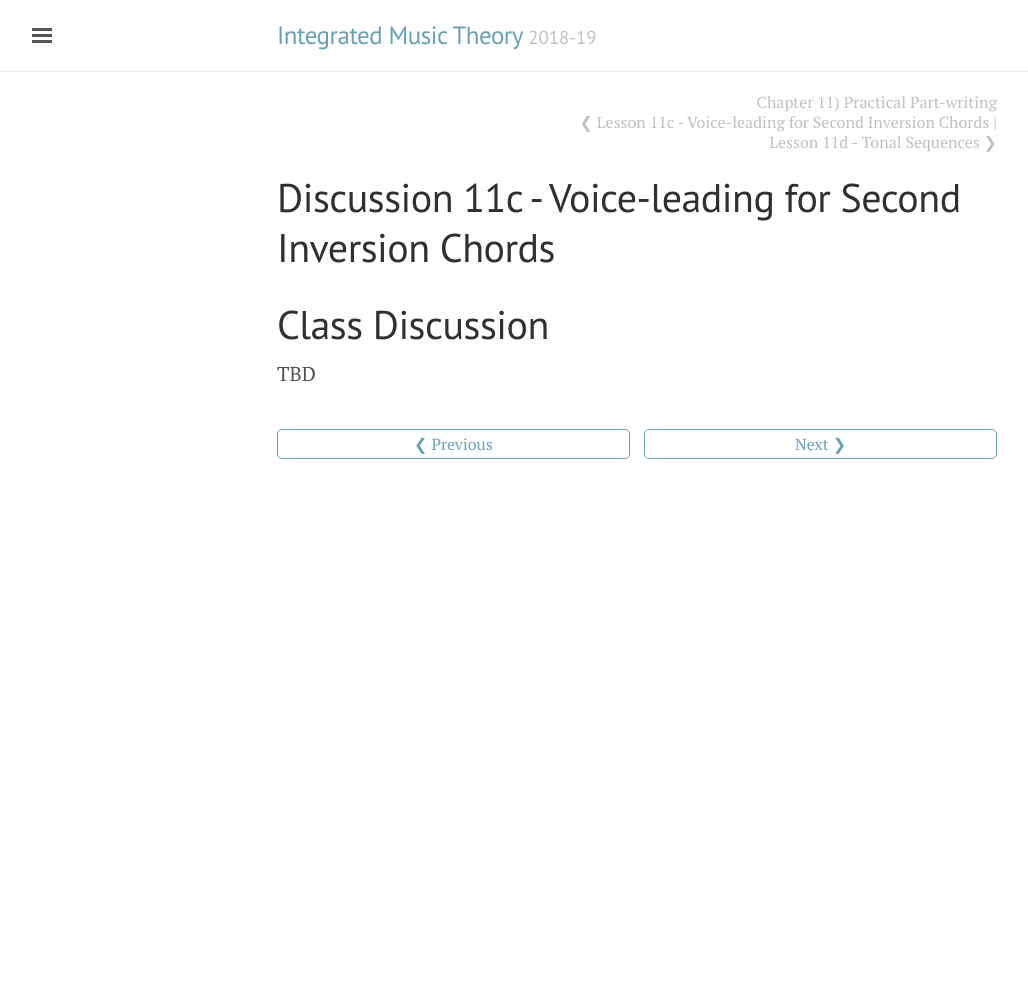
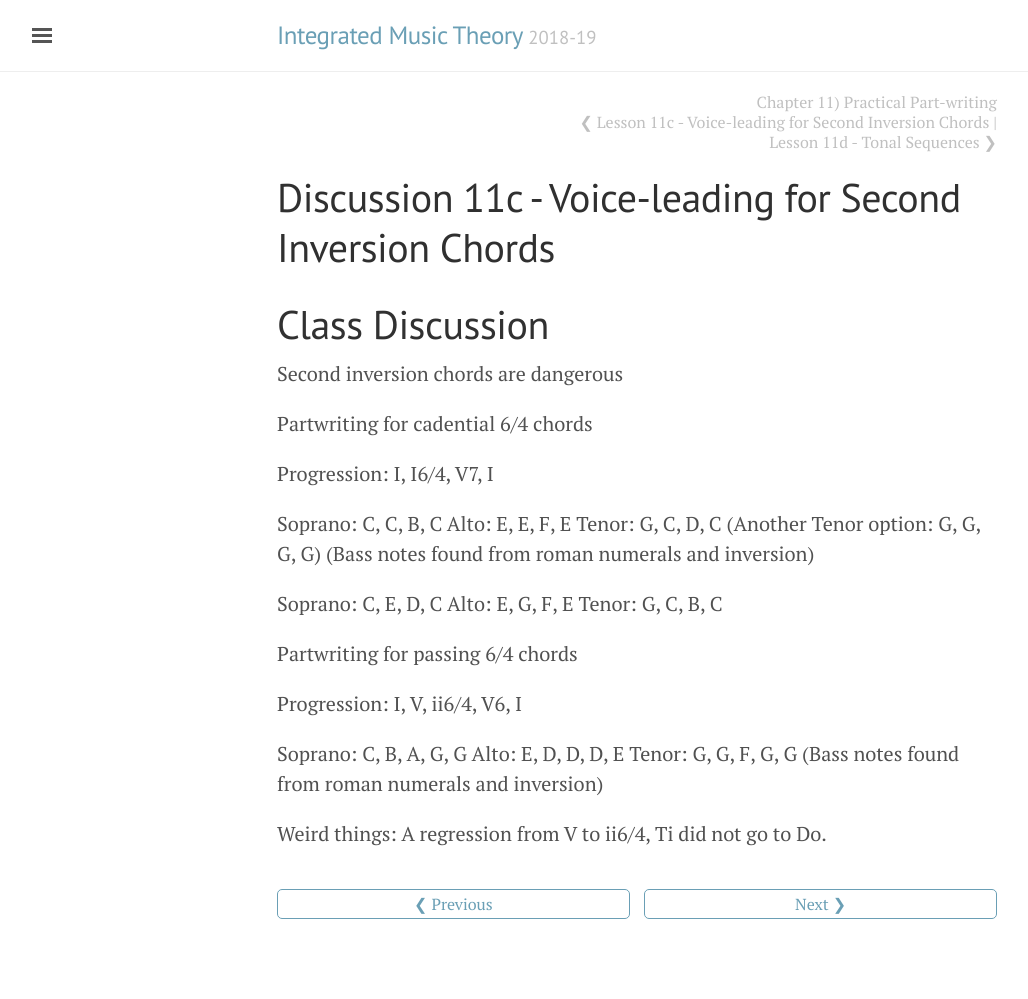
Before and after one commit to intmus/inttheory19-20, a Jekyll site: the page built from _11-further-part-writing/c2-voiceleadingsecond.md, in a window 1280 px wide. Shown: the whole page, without its empty margins (3-1031 px from the left). Built offline with Jekyll 4.4.1, drawn with Linux system fonts in a browser that asks for light colours; before the commit the page ends 900 px from its top, so only the background shows below that.

Commit message:
Update c2-voiceleadingsecond.md

```diff
--- a/_11-further-part-writing/c2-voiceleadingsecond.md
+++ b/_11-further-part-writing/c2-voiceleadingsecond.md
@@ -5,4 +5,20 @@ title: Discussion 11c - Voice-leading for Second Inversion Chords
 
 # Class Discussion
 
-TBD
+Second inversion chords are dangerous
+
+Partwriting for cadential 6/4 chords
+
+Progression: I, I6/4, V7, I
+
+Soprano: C, C, B, C  Alto: E, E, F, E  Tenor: G, C, D, C (Another Tenor option: G, G, G, G)  (Bass notes found from roman numerals and inversion)
+
+Soprano: C, E, D, C  Alto: E, G, F, E  Tenor: G, C, B, C
+
+Partwriting for passing 6/4 chords
+
+Progression: I, V, ii6/4, V6, I
+
+Soprano: C, B, A, G, G  Alto: E, D, D, D, E  Tenor: G, G, F, G, G  (Bass notes found from roman numerals and inversion)
+
+Weird things: A regression from V to ii6/4, Ti did not go to Do.
```
